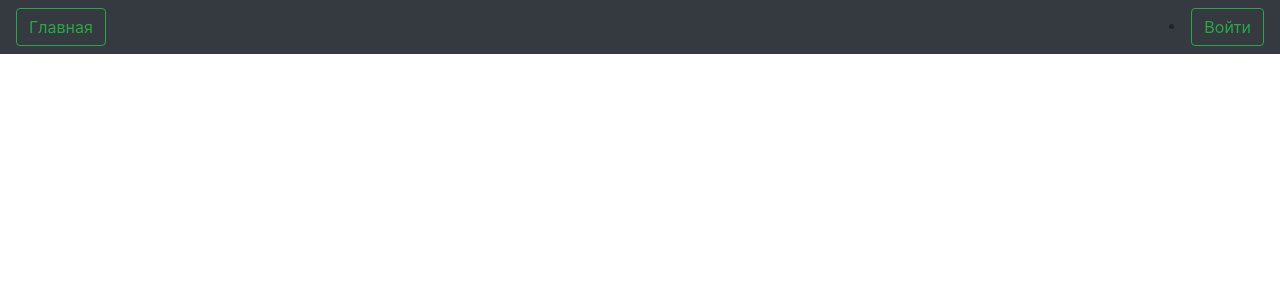
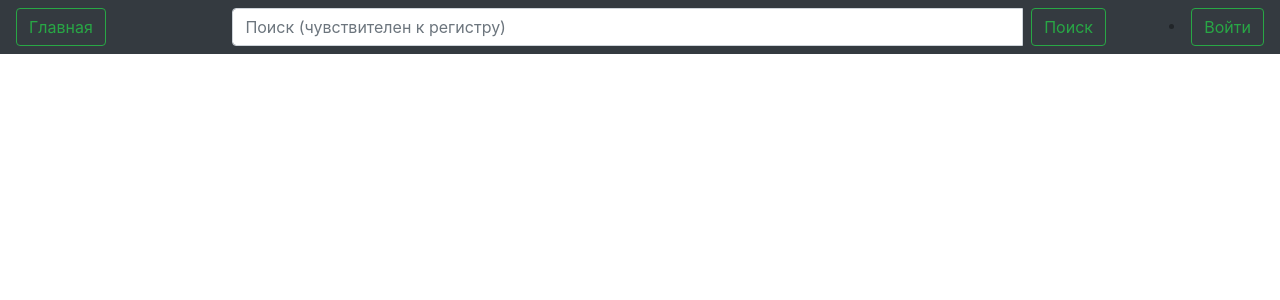
Before and after one commit to lxmp7p/WebManagement, a Django app: page /search/search/ in a window 1280 px wide. Shown: the top 300 px of the page. Run offline with Django 3.2, Linux system fonts and the light colour scheme; some libraries are stand-ins or nearby versions.

Commit message:
edit search panel

```diff
--- a/templates/search/search.html
+++ b/templates/search/search.html
@@ -7,35 +7,34 @@
     {% load static %}
     <!-- Bootstrap CSS -->
     <link rel="stylesheet" href="{% static 'css/bootstrap.min.css' %}">
-    <link rel="stylesheet" href="{% static 'css/search.css' %}">
+    <link rel="stylesheet" href="{% static 'css/homepage.css' %}">
     {% block title %}
-        <title>Search!</title>
+        <title>Hello, homepage!</title>
     {% endblock %}
   </head>
   <body style="margin-bottom: 5%">
-  <nav class="navbar navbar-expand-lg nnavbar-dark bg-dark">
+    <nav class="navbar navbar-expand-lg nnavbar-dark bg-dark">
   <div class="collapse navbar-collapse" id="navbarTogglerDemo02">
     <ul class="navbar-nav mr-auto mt-2 mt-lg-0">
         <li><a class="btn btn-outline-success my-2 my-sm-0" href="../../homepage/" tabindex="-1" aria-disabled="true" onclick="document.cookie='currentsloi=sloi-1'">Главная</a></li>
     </ul>
+          <form action="{% url 'search:search' %}" class="navbar-form navbar-left searchform" method="get">
+        <div class="input-group">
+            <input id="search" name="iteam" type="text" class="form-control" placeholder="Поиск (чувствителен к регистру)">
+            <span class="input-group-btn">
+                <button type="submit" class="btn btn-outline-success my-2 my-sm-0 ml-2">Поиск</button>
+            </span>
+        </div>
+    </form>
     <form class="form-inline my-2 my-lg-0" method="get">
 
         {% if username %}
         <li><a class="btn btn-outline-success my-2 my-sm-0" href="../../logout/" tabindex="-1" aria-disabled="true">Выйти ({{ username }})</a></li>
     </form>
   </div>
-
 </nav>
 {% block body %}
     <div class="container">
-        <form action="{% url 'search:search' %}" class="navbar-form navbar-left searchform" method="get">
-            <div class="input-group">
-                <input id="search" name="iteam" type="text" class="form-control" placeholder="Поиск (чувствителен к регистру)">
-                <span class="input-group-btn">
-                    <button type="submit" class="btn btn-default">Поиск</button>
-                </span>
-            </div>
-        </form>
         {% if results %}
         <table id="equip_table" class="table border" style="margin-top: 50px" >
         <tr class=''>
```
Also changed, not shown: templates/homepage/base.html (+8 -0 lines), templates/homepage/index.html (+1 -8 lines), db.sqlite3.
